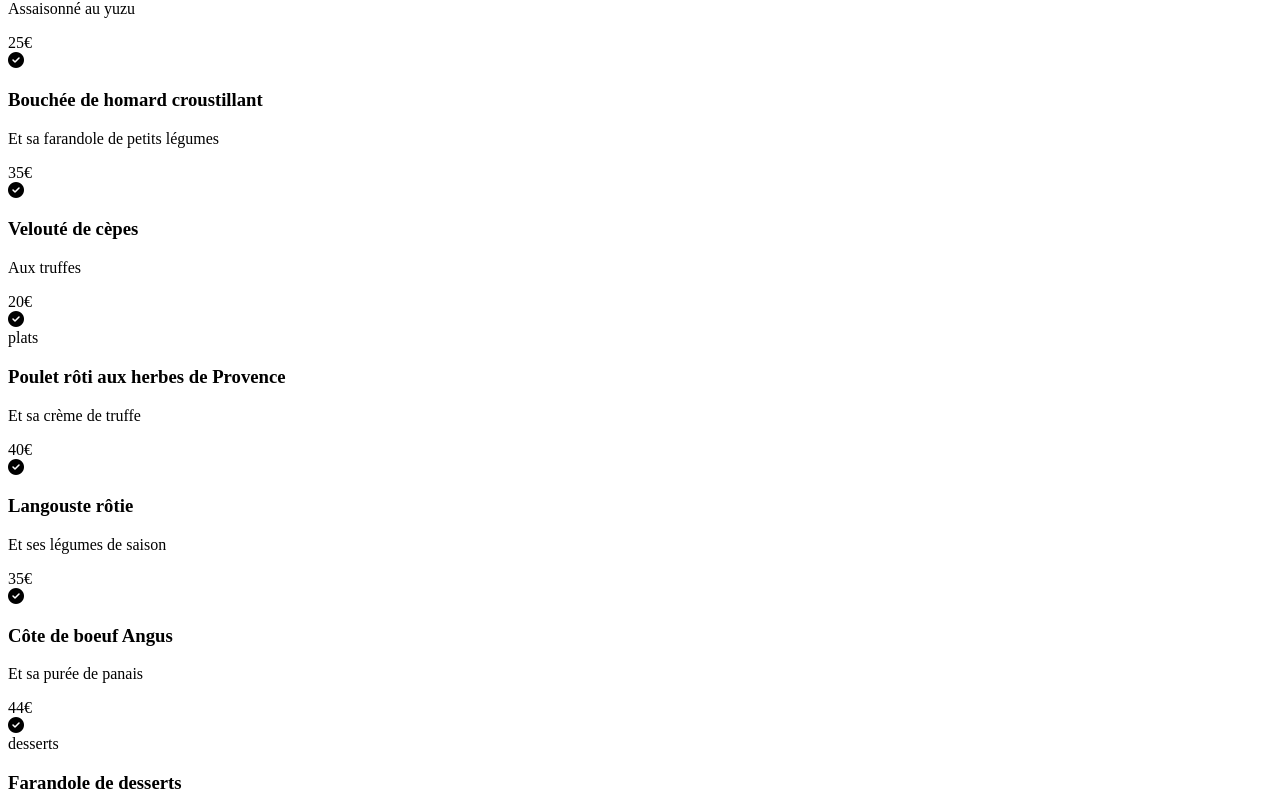
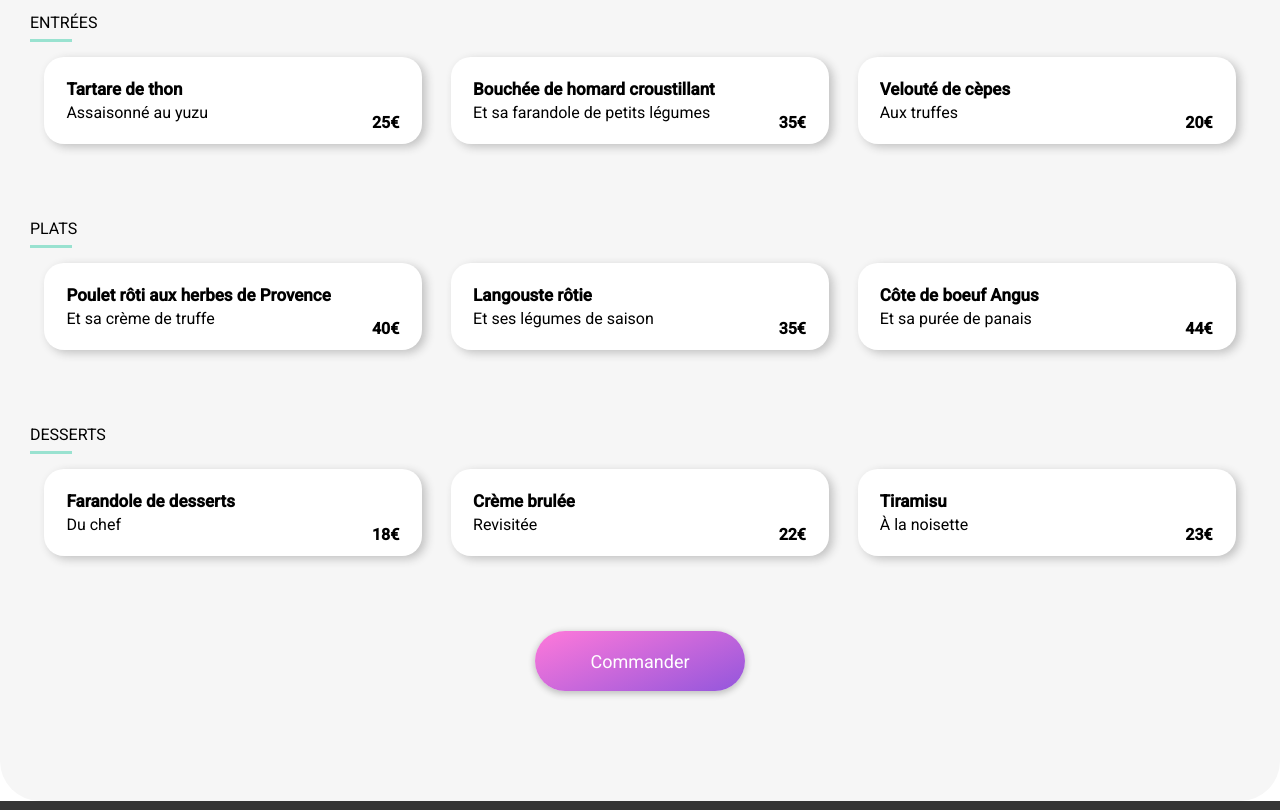
Before and after one commit to Anlp33/OhMyFood, a website: page pages/menu-le_délice_des_sens.html in a window 1280 px wide. Shown: the part 512-1322 px from the top of the page. Drawn offline with Linux system fonts and the light colour scheme; the site is published under a folder, as on GitHub Pages, so addresses that start at the root find nothing; a web font is replaced by a local one.

Commit message:
lien autoprefixer mis à jour

```diff
--- a/pages/menu-la_note_enchantée.html
+++ b/pages/menu-la_note_enchantée.html
@@ -5,7 +5,7 @@
     <meta charset="UTF-8" />
     <meta http-equiv="X-UA-Compatible" content="IE=edge" />
     <meta name="viewport" content="width=device-width, initial-scale=1.0" />
-    <link rel="stylesheet" href="/css/prefixed/styles.css" />
+    <link rel="stylesheet" href="../css/prefixed/styles.css">
     <script
       src="https://kit.fontawesome.com/1cd9585249.js"
       crossorigin="anonymous"
--- a/pages/menu-le_délice_des_sens.html
+++ b/pages/menu-le_délice_des_sens.html
@@ -4,7 +4,7 @@
     <meta charset="UTF-8" />
     <meta http-equiv="X-UA-Compatible" content="IE=edge" />
     <meta name="viewport" content="width=device-width, initial-scale=1.0" />
-    <link rel="stylesheet" href="/css/prefixed/styles.css" />
+    <link rel="stylesheet" href="../css/prefixed/styles.css" />
     <script
       src="https://kit.fontawesome.com/1cd9585249.js"
       crossorigin="anonymous"
```
Also changed, not shown: pages/menu-la_palette_du_goût.html (+1 -1 lines), pages/menu-à_la_française.html (+1 -1 lines).
